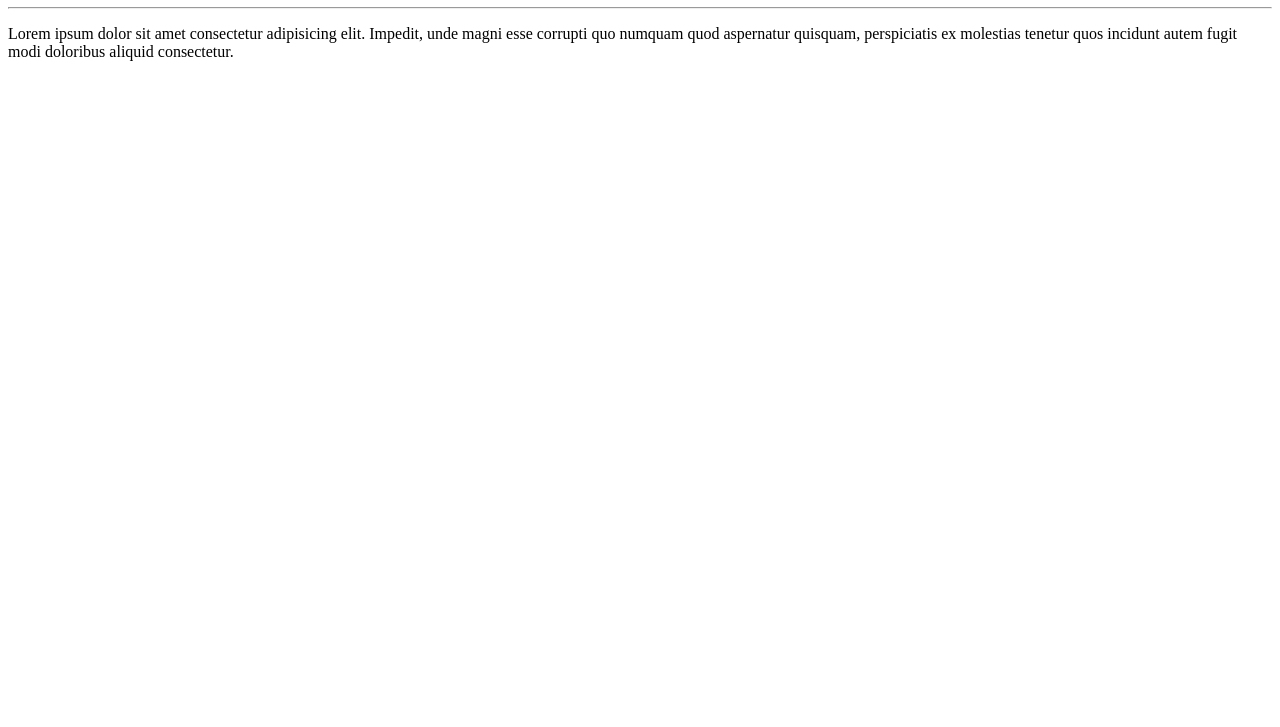
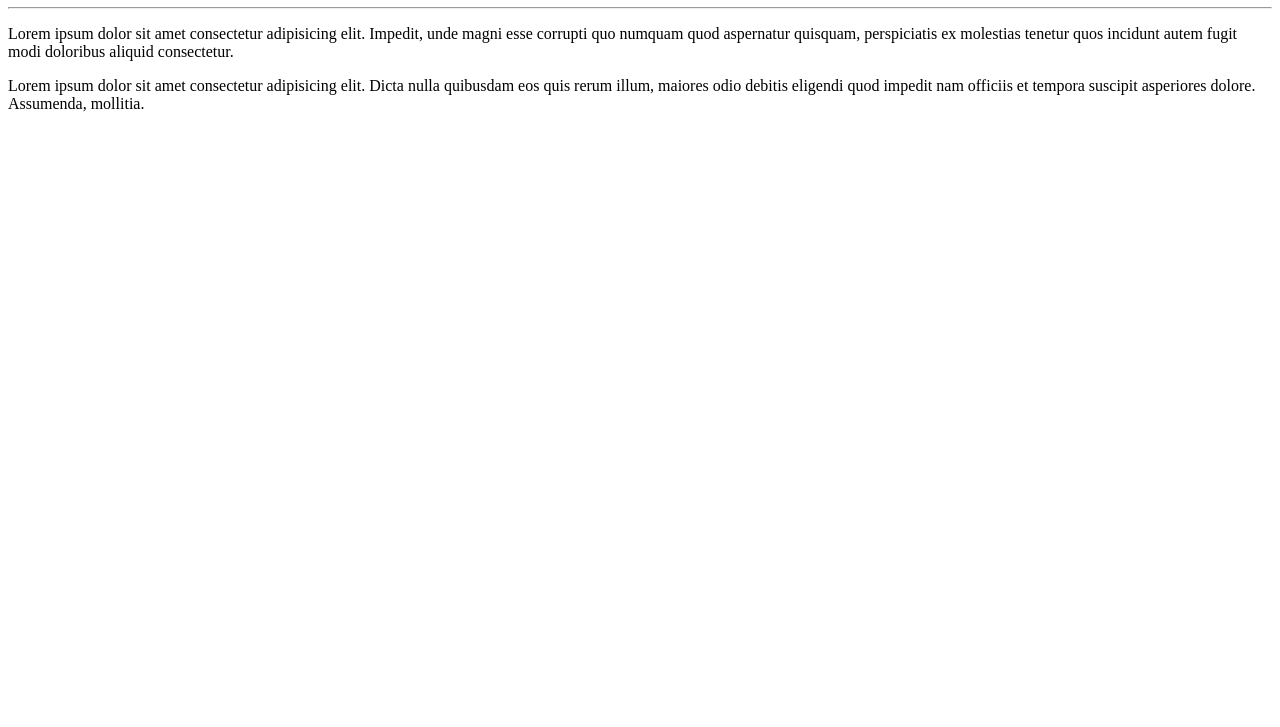
Before and after one commit to AleFreitasdaSilva/First-Project, a plain HTML site: page site-exemplo/index.html in a window 1280 px wide. Shown: the part 73-800 px from the top of the page. Drawn offline with Linux system fonts and the light colour scheme.

Commit message:
add novo paragrafo

```diff
--- a/site-exemplo/index.html
+++ b/site-exemplo/index.html
@@ -10,6 +10,6 @@
     <h1>First-project</h1>
     <hr>
     <p>Lorem ipsum dolor sit amet consectetur adipisicing elit. Impedit, unde magni esse corrupti quo numquam quod aspernatur quisquam, perspiciatis ex molestias tenetur quos incidunt autem fugit modi doloribus aliquid consectetur.</p>
-
+    <p>Lorem ipsum dolor sit amet consectetur adipisicing elit. Dicta nulla quibusdam eos quis rerum illum, maiores odio debitis eligendi quod impedit nam officiis et tempora suscipit asperiores dolore. Assumenda, mollitia.</p>
 </body>
 </html>
```
